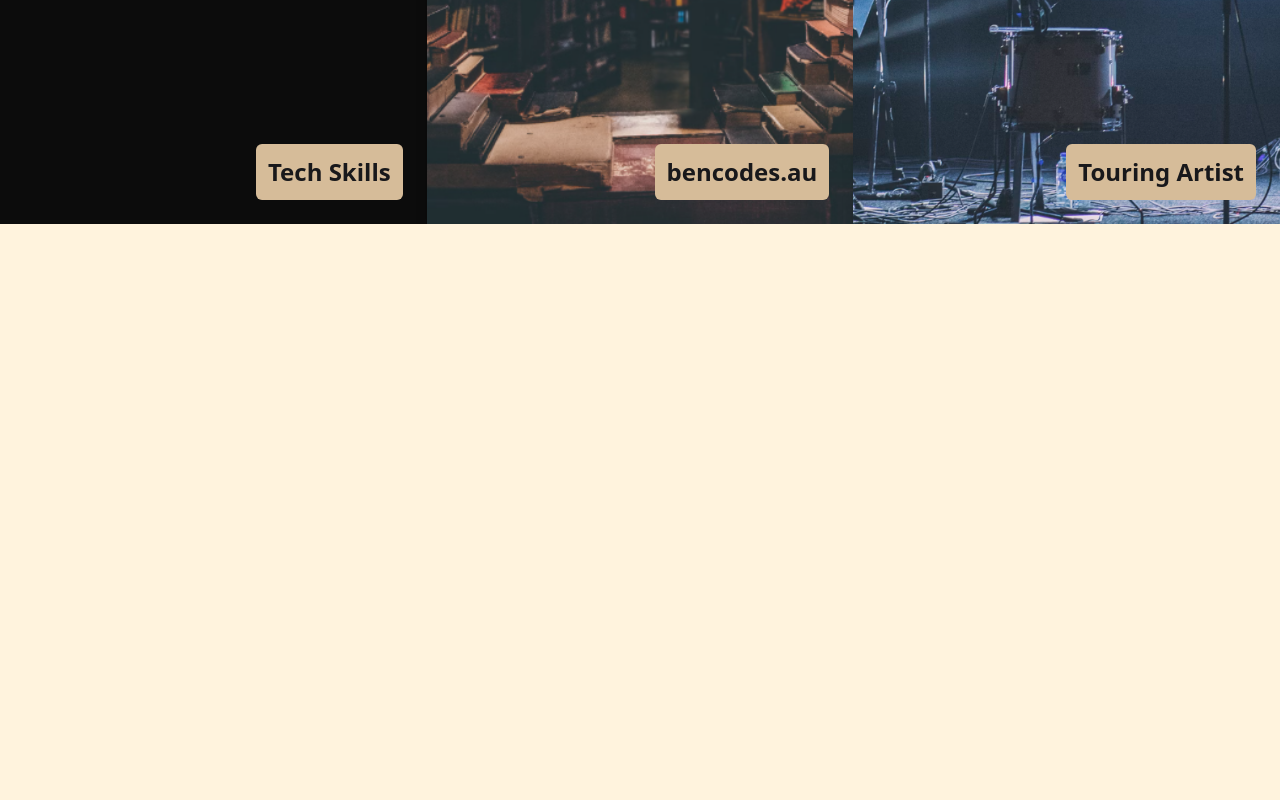
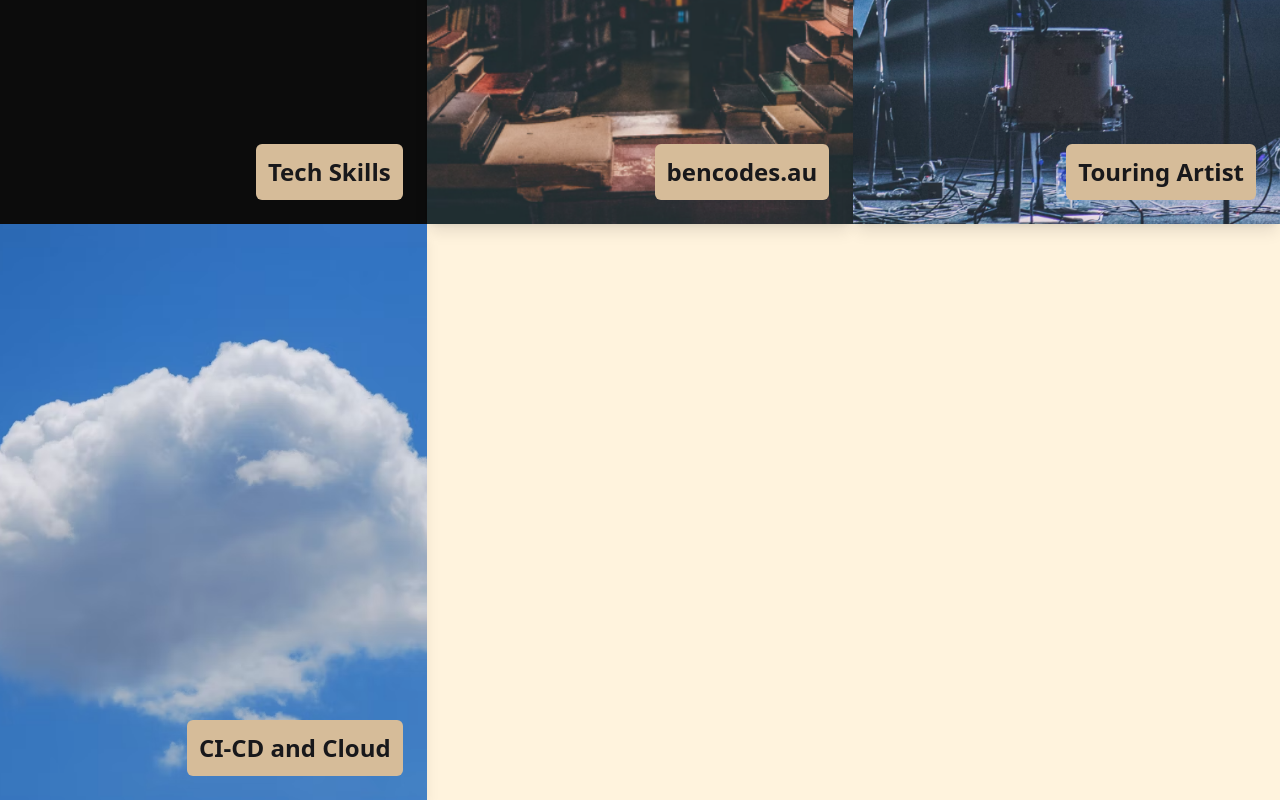
Before and after one commit to bencodes-au/personal-site, a React (Vite) app: page / in a window 1280 px wide. Shown: the part 1280-2080 px from the top of the page. Before the commit the page ends 1504 px from the top, so only its background shows below. Built offline with nearby package versions, Linux system fonts and the light colour scheme.

Commit message:
chore: added ci-cd

```diff
--- a/src/App.jsx
+++ b/src/App.jsx
@@ -8,6 +8,7 @@ import dog from "./assets/dog.png";
 import helloWorld from "./assets/helloWorld.png";
 import door from "./assets/door.png";
 import book from "./assets/book.png";
+import cloud from "./assets/cloud.png";
 import { DisplayCard } from "./components/DisplayCard";
 import { ButtonIcon } from "./components/ButtonIcon";
 
@@ -115,6 +116,19 @@ const projects = [
       </div>
     ),
   },
+  {
+    title: "CI-CD and Cloud",
+    image: cloud,
+    links: [
+      {
+        url: "https://github.com/bencodes-au/Protected-Route-Prototype/tree/main",
+        label: "Prototype",
+        iconName: "github",
+      },
+    ],
+    description:
+      "This is a ci-cd pipeline I built using Docker, Github Actions and AWS for a basic prototype app. It has a full automated workflow and test suite launched from the user deploying to main. ",
+  },
 ];
 
 export function App() {
```
Also changed, not shown: src/assets/cloud.png (added).
